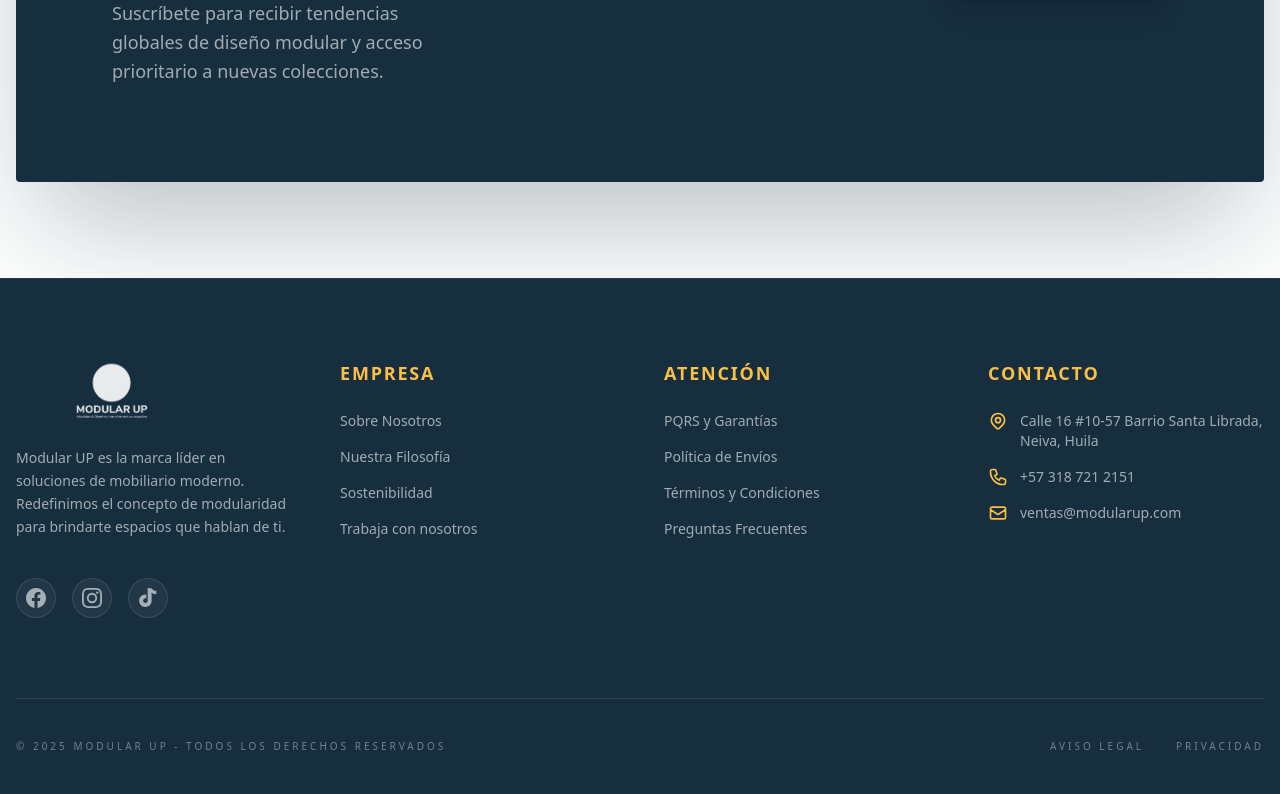
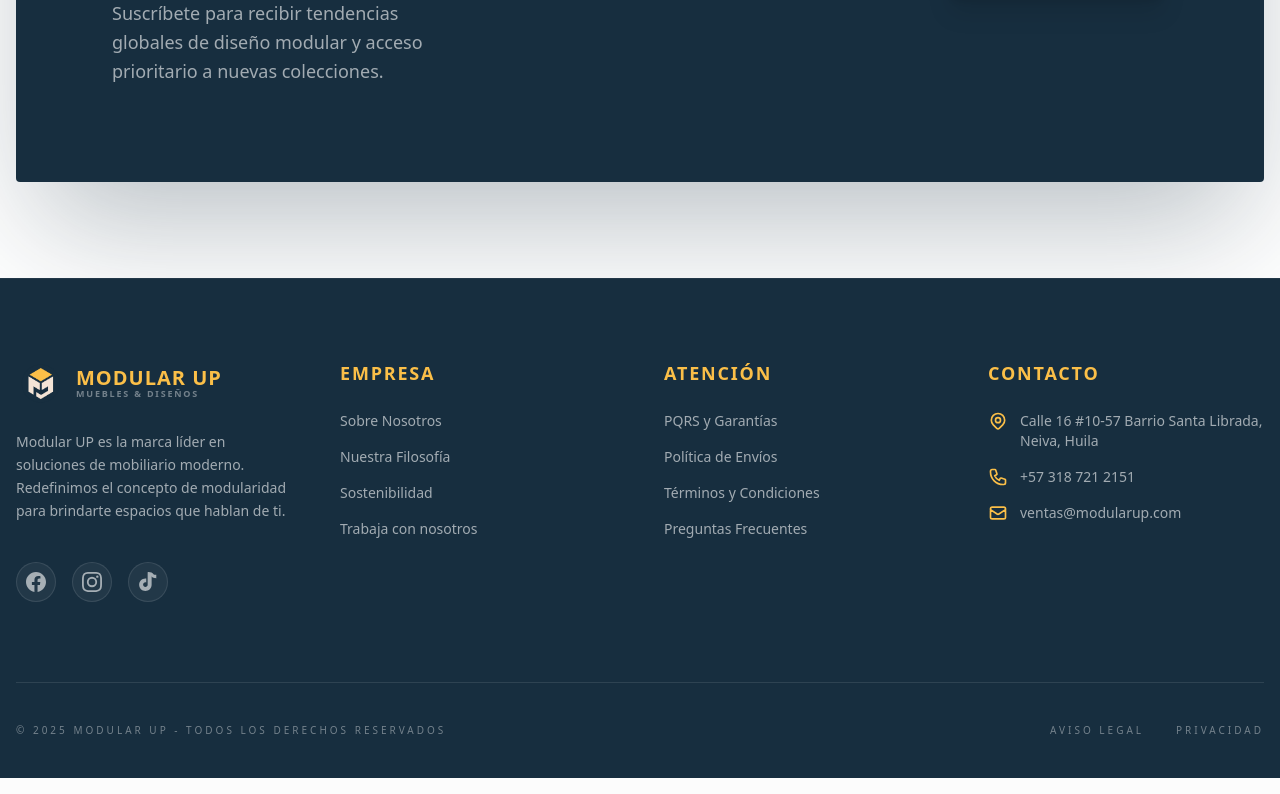
Before and after one commit to JS-Marinn/modularup, a Next.js app: page / in a window 1280 px wide. Shown: the part 5534-6328 px from the top of the page. Built offline with nearby package versions, Linux system fonts and the light colour scheme.

Commit message:
feat: add new Header and Footer components for site navigation and branding

```diff
--- a/components/Footer.tsx
+++ b/components/Footer.tsx
@@ -8,13 +8,19 @@ export default function Footer() {
                 <div className="grid grid-cols-1 md:grid-cols-2 lg:grid-cols-4 gap-12 mb-20">
                     {/* Col 1: About */}
                     <div className="space-y-6">
-                        <div className="relative h-16 w-48">
-                            <Image
-                                src="/logos/LOGO-MODULAR-UP-(VERSION-1).png"
-                                alt="Modular UP Footer Logo"
-                                fill
-                                className="object-contain brightness-0 invert opacity-90"
-                            />
+                        <div className="flex items-center gap-3 group">
+                            <div className="relative w-12 h-12">
+                                <Image
+                                    src="/logos/LOGO-MODULAR-UP2.png"
+                                    alt="Modular UP Isotipo"
+                                    fill
+                                    className="object-contain transition-transform duration-500 group-hover:scale-110"
+                                />
+                            </div>
+                            <div className="overflow-hidden">
+                                <h4 className="text-accent font-display text-xl leading-none uppercase font-extrabold tracking-wider">MODULAR UP</h4>
+                                <p className="text-white/40 text-[9px] leading-tight font-sans tracking-[0.2em] uppercase font-bold">Muebles & Diseños</p>
+                            </div>
                         </div>
                         <p className="text-white/60 text-sm leading-relaxed font-body">
                             Modular UP es la marca líder en soluciones de mobiliario moderno. Redefinimos el concepto de modularidad para brindarte espacios que hablan de ti.
--- a/components/Header.tsx
+++ b/components/Header.tsx
@@ -58,13 +58,19 @@ export default function Header() {
                 <div className={`absolute left-0 top-0 bottom-0 w-[85%] max-w-sm bg-primary border-r border-white/10 shadow-2xl transition-transform duration-500 transform ${isMenuOpen ? 'translate-x-0' : '-translate-x-full'}`}>
                     <div className="flex flex-col h-full p-8">
                         <div className="flex items-center justify-between mb-12">
-                            <div className="relative w-12 h-12">
-                                <Image
-                                    src="/logos/LOGO-MODULAR-UP-(VERSION-1).png"
-                                    alt="Logo"
-                                    fill
-                                    className="object-contain"
-                                />
+                            <div className="flex items-center gap-3">
+                                <div className="relative w-10 h-10">
+                                    <Image
+                                        src="/logos/LOGO-MODULAR-UP2.png"
+                                        alt="Logo"
+                                        fill
+                                        className="object-contain"
+                                    />
+                                </div>
+                                <div className="overflow-hidden">
+                                    <h2 className="text-accent font-display text-lg leading-none uppercase font-extrabold tracking-wider">MODULAR UP</h2>
+                                    <p className="text-white/40 text-[8px] leading-tight font-sans tracking-[0.2em] uppercase font-bold">Muebles & Diseños</p>
+                                </div>
                             </div>
                             <button onClick={() => setIsMenuOpen(false)} className="text-white hover:text-accent p-2">
                                 <svg xmlns="http://www.w3.org/2000/svg" className="h-8 w-8" fill="none" viewBox="0 0 24 24" stroke="currentColor">
```
